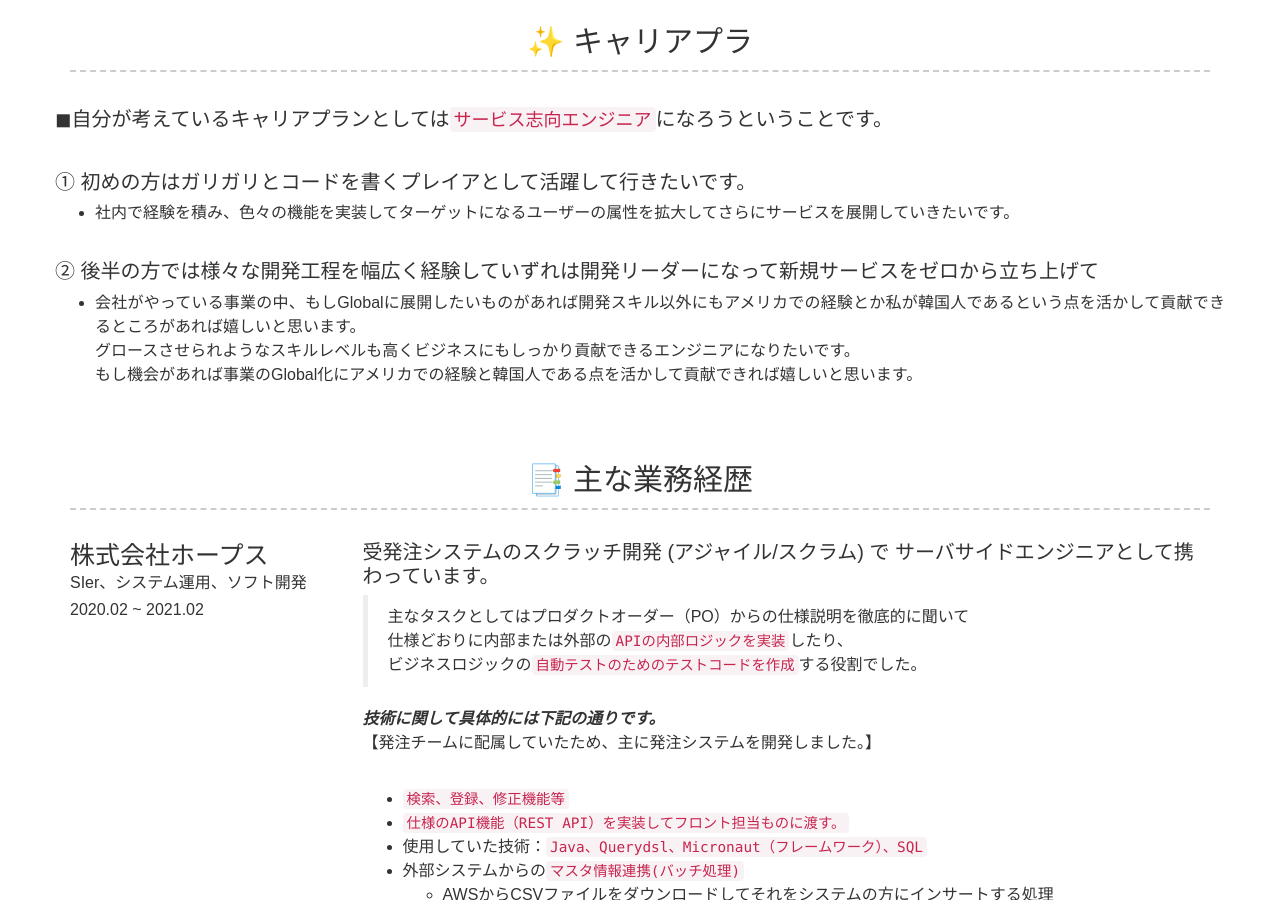
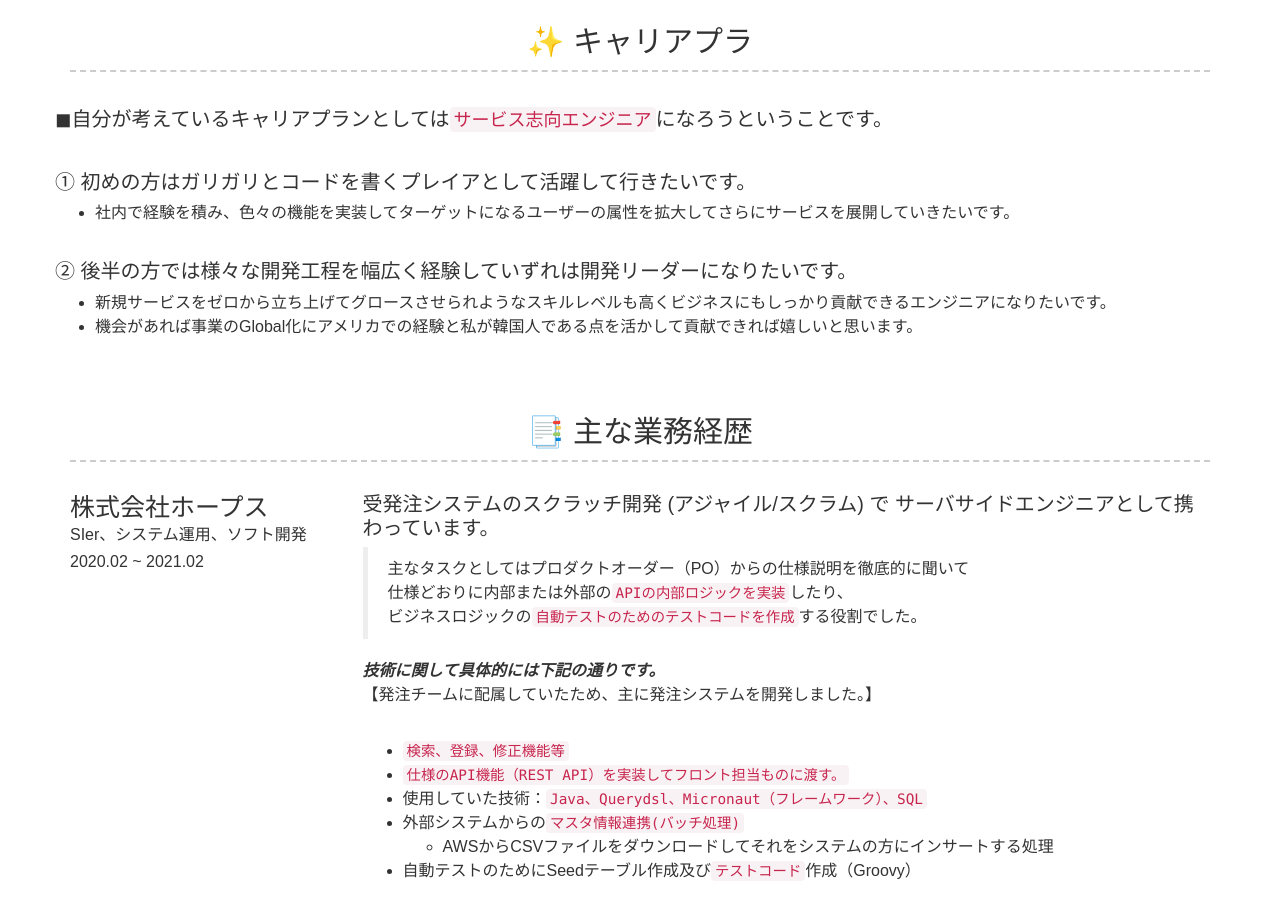
Before and after one commit to SeungyeonHwang/SeungyeonHwang.github.io, a Jekyll site: the page built from index.md, in a window 1280 px wide and 900 px high, scrolled down 1700 px. Built offline with Jekyll 4.4.1, drawn with Linux system fonts in a browser that asks for light colours; nearby versions of some CDN libraries; some of the changed text lies outside the part shown.

Commit message:
no message

```diff
--- a/_config.yml
+++ b/_config.yml
@@ -46,7 +46,7 @@ activity_content: |
       `自動テストのテストコードを書いたりしました。`
       <br>
 
-    > 好きな言葉は`「**Now  or  Never**」`です。
+    > 好きな言葉は`「Now  or  Never」`です。
       自分のエネルギーと時間を浪費しないためいつも自主的に行動しようと努力しています。
       現在はWebサービス開発に非常に興味深いですので是非私が持っている物づくりが好きな性格を活かして貢献できる人材になりたいです。
 # Skill Section
@@ -79,10 +79,10 @@ open-source_content: |
       - 社内で経験を積み、色々の機能を実装してターゲットになるユーザーの属性を拡大してさらにサービスを展開していきたいです。
       <br>
 
-    ## ② 後半の方では様々な開発工程を幅広く経験していずれは開発リーダーになって新規サービスをゼロから立ち上げて
-      - 会社がやっている事業の中、もしGlobalに展開したいものがあれば開発スキル以外にもアメリカでの経験とか私が韓国人であるという点を活かして貢献できるところがあれば嬉しいと思います。
-        グロースさせられようなスキルレベルも高くビジネスにもしっかり貢献できるエンジニアになりたいです。
-        もし機会があれば事業のGlobal化にアメリカでの経験と韓国人である点を活かして貢献できれば嬉しいと思います。
+    ## ② 後半の方では様々な開発工程を幅広く経験していずれは開発リーダーになりたいです。
+      - 新規サービスをゼロから立ち上げてグロースさせられようなスキルレベルも高くビジネスにもしっかり貢献できるエンジニアになりたいです。
+      - 機会があれば事業のGlobal化にアメリカでの経験と私が韓国人である点を活かして貢献できれば嬉しいと思います。
+
 
 
 # Experience Section
```
